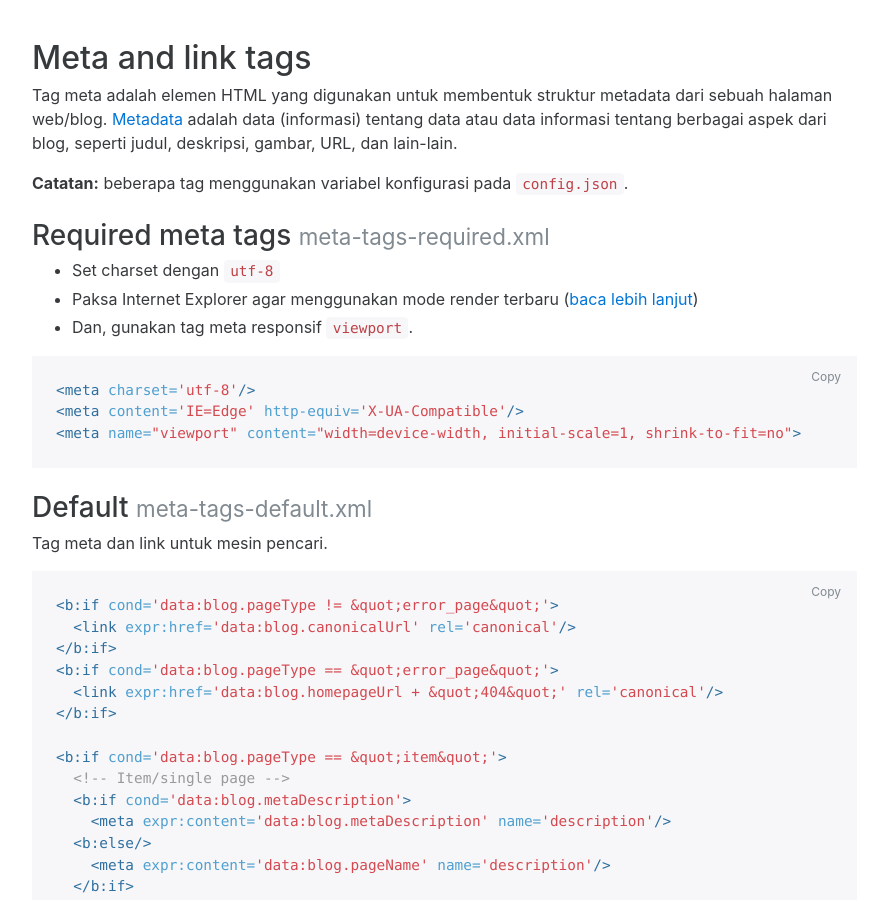
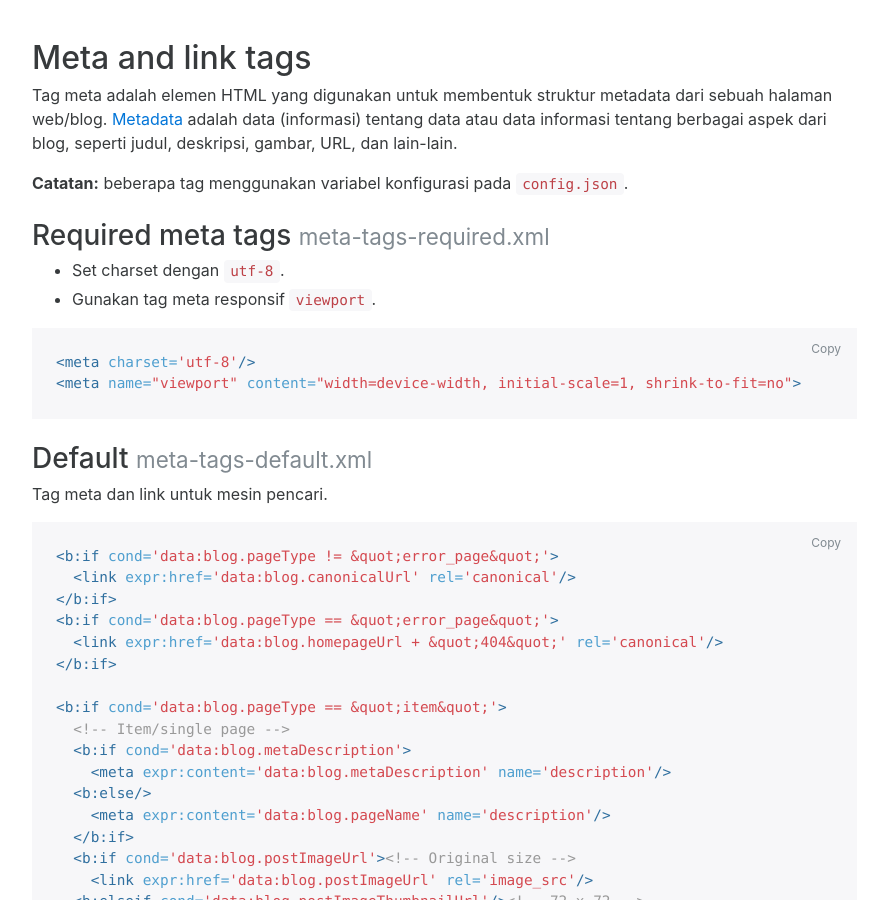
Before and after one commit to taufik-nurrohman/bootsblogger, a Jekyll site: the page built from docs/core-template/head.md, in a window 1280 px wide and 900 px high, scrolled down 2283 px. Shown: the whole window, without its empty margins (53-925 px from the left). Built offline with Jekyll 4.4.1, drawn with Linux system fonts in a browser that asks for light colours.

Commit message:
Rip out IE compatibility mode meta tags
* Remove IE compatibility mode meta tag from template and docs as Bootstrap no longer support IE9 and IE8
* update head.md to match

```diff
--- a/docs/_includes/header.html
+++ b/docs/_includes/header.html
@@ -1,5 +1,4 @@
 <meta charset="utf-8">
-<meta http-equiv="X-UA-Compatible" content="IE=edge">
 <meta name="viewport" content="width=device-width, initial-scale=1, shrink-to-fit=no">
 
 <title>
--- a/docs/core-template/head.md
+++ b/docs/core-template/head.md
@@ -83,13 +83,11 @@ Tag meta adalah elemen HTML yang digunakan untuk membentuk struktur metadata dar
 
 ### Required meta tags <small class="text-muted">meta-tags-required.xml</small>
 
-- Set charset dengan `utf-8`
-- Paksa Internet Explorer agar menggunakan mode render terbaru ([baca lebih lanjut](https://stackoverflow.com/questions/6771258/what-does-meta-http-equiv-x-ua-compatible-content-ie-edge-do))
-- Dan, gunakan tag meta responsif `viewport`.
+- Set charset dengan `utf-8`.
+- Gunakan tag meta responsif `viewport`.
 
 {% highlight html %}
 <meta charset='utf-8'/>
-<meta content='IE=Edge' http-equiv='X-UA-Compatible'/>
 <meta name="viewport" content="width=device-width, initial-scale=1, shrink-to-fit=no">
 {% endhighlight %}
 
--- a/template-src/includes/head-content/meta-tags-required.xml
+++ b/template-src/includes/head-content/meta-tags-required.xml
@@ -1,3 +1,2 @@
 <meta charset='utf-8'/>
-<meta content='IE=Edge' http-equiv='X-UA-Compatible'/>
 <meta name="viewport" content="width=device-width, initial-scale=1, shrink-to-fit=no"/>
```
